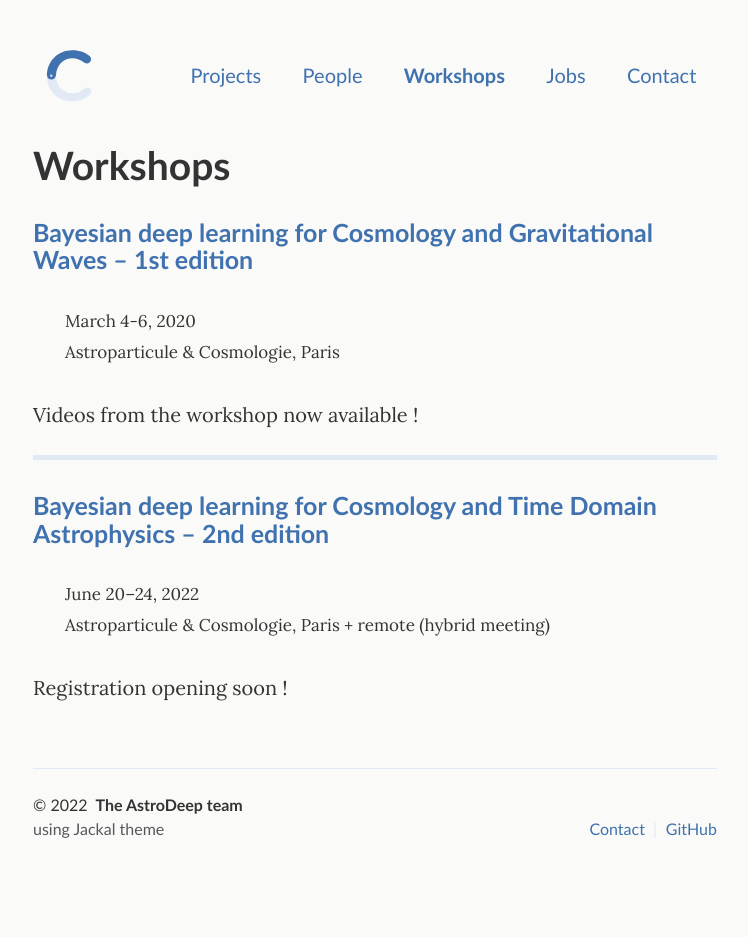
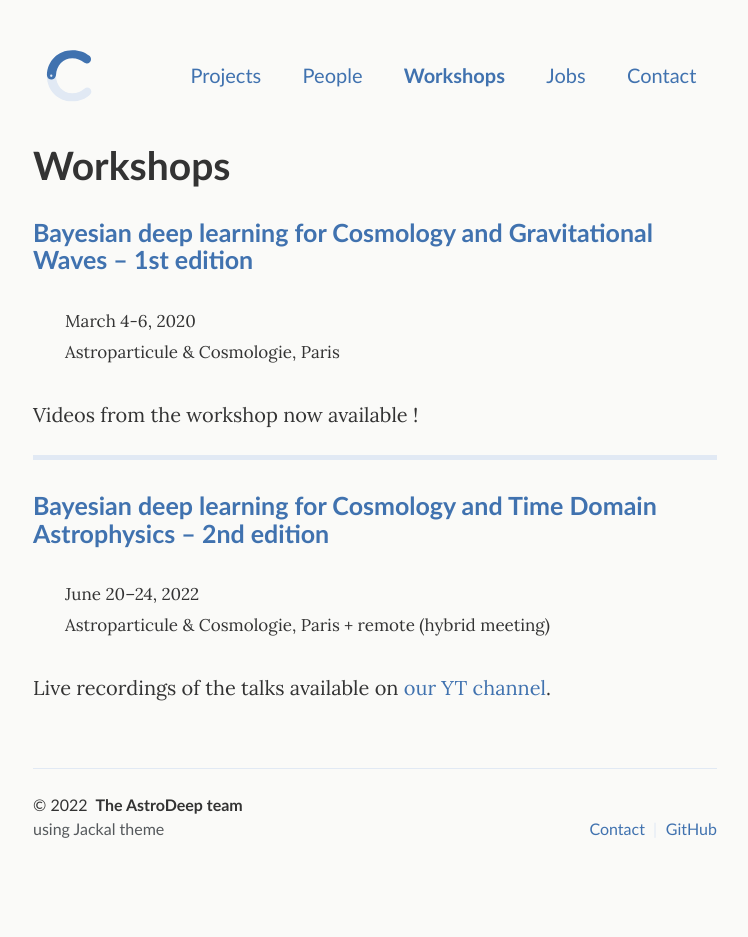
Before and after one commit to astrodeepnet/website, a Jekyll site: the page built from _pages/workshops.md, in a window 1280 px wide. Shown: the whole page, without its empty margins (265-1013 px from the left). Built offline with Jekyll 4.4.1, drawn with Linux system fonts in a browser that asks for light colours.

Commit message:
Add link to videos

```diff
--- a/_pages/workshops.md
+++ b/_pages/workshops.md
@@ -20,4 +20,4 @@ Videos from the workshop now available !
 > June 20–24, 2022
 > Astroparticule & Cosmologie, Paris + remote (hybrid meeting)
 
-Registration opening soon !
+Live recordings of the talks available on [our YT channel](https://www.youtube.com/playlist?list=PLywBH0_7tBJ9BG2nKodRdn6ReDaW075gM).
```
